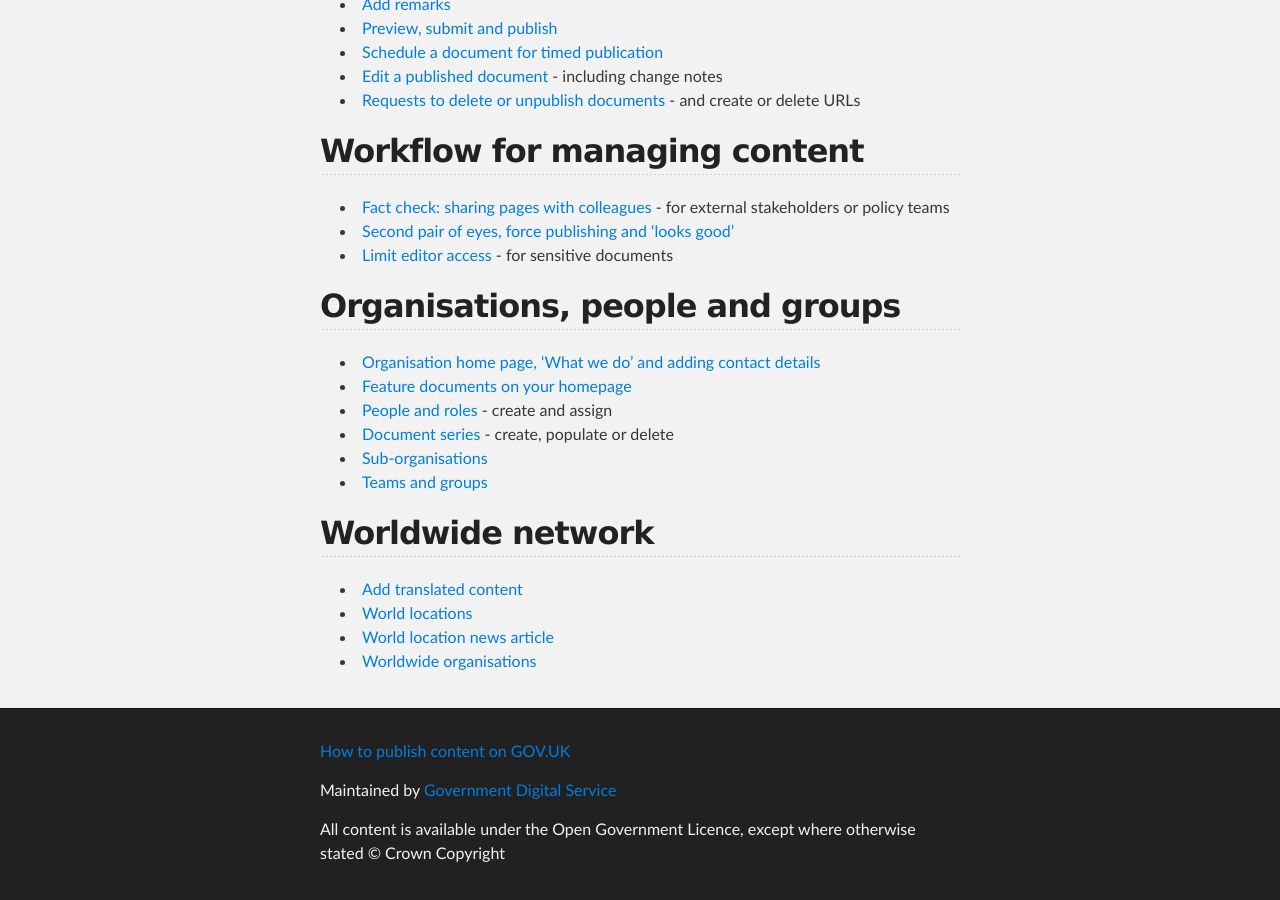
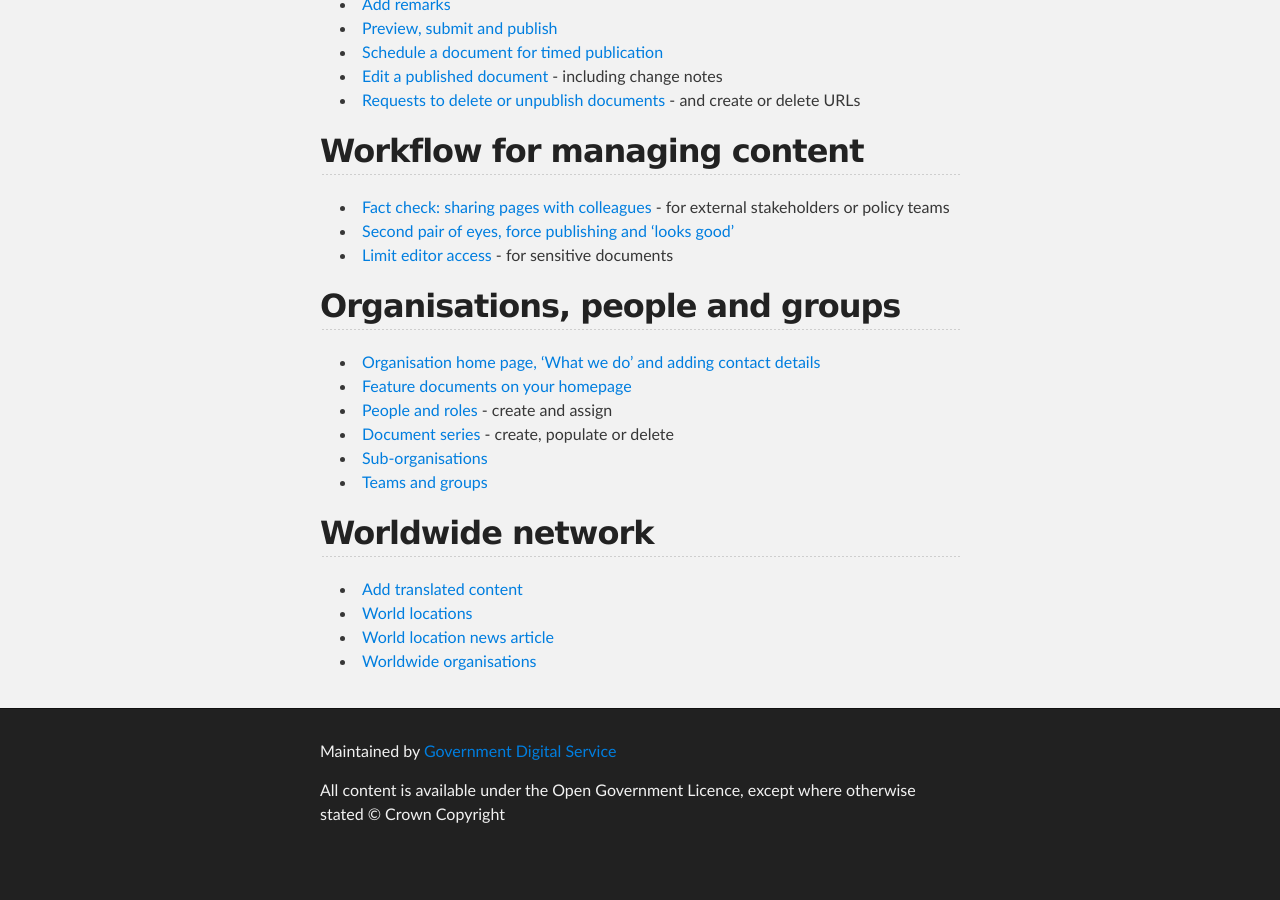
Before and after one commit to alphagov/inside-government-admin-guide, a Jekyll site: the page built from index.md, in a window 1280 px wide and 900 px high, scrolled down 938 px. Built offline with Jekyll 4.4.1, drawn with Linux system fonts in a browser that asks for light colours; after the commit the page ends 1799 px from its top, so only the background shows below that.

Commit message:
removed footer link

```diff
--- a/_layouts/default.html
+++ b/_layouts/default.html
@@ -38,7 +38,6 @@ writers and web editors from government departments and agencies, with details a
     <!-- FOOTER  -->
     <div id="footer_wrap" class="outer">
       <footer class="inner">
-        <p class="copyright"><a href="http://alphagov.github.io/inside-government-admin-guide/">How to publish content on GOV.UK</a> </p>
        <p>Maintained by <a href="http://digital.cabinetoffice.gov.uk/">Government Digital Service</a></p>
         <p>All content is available under the Open Government Licence, except where otherwise stated &copy; Crown Copyright </p>
       </footer>
```
